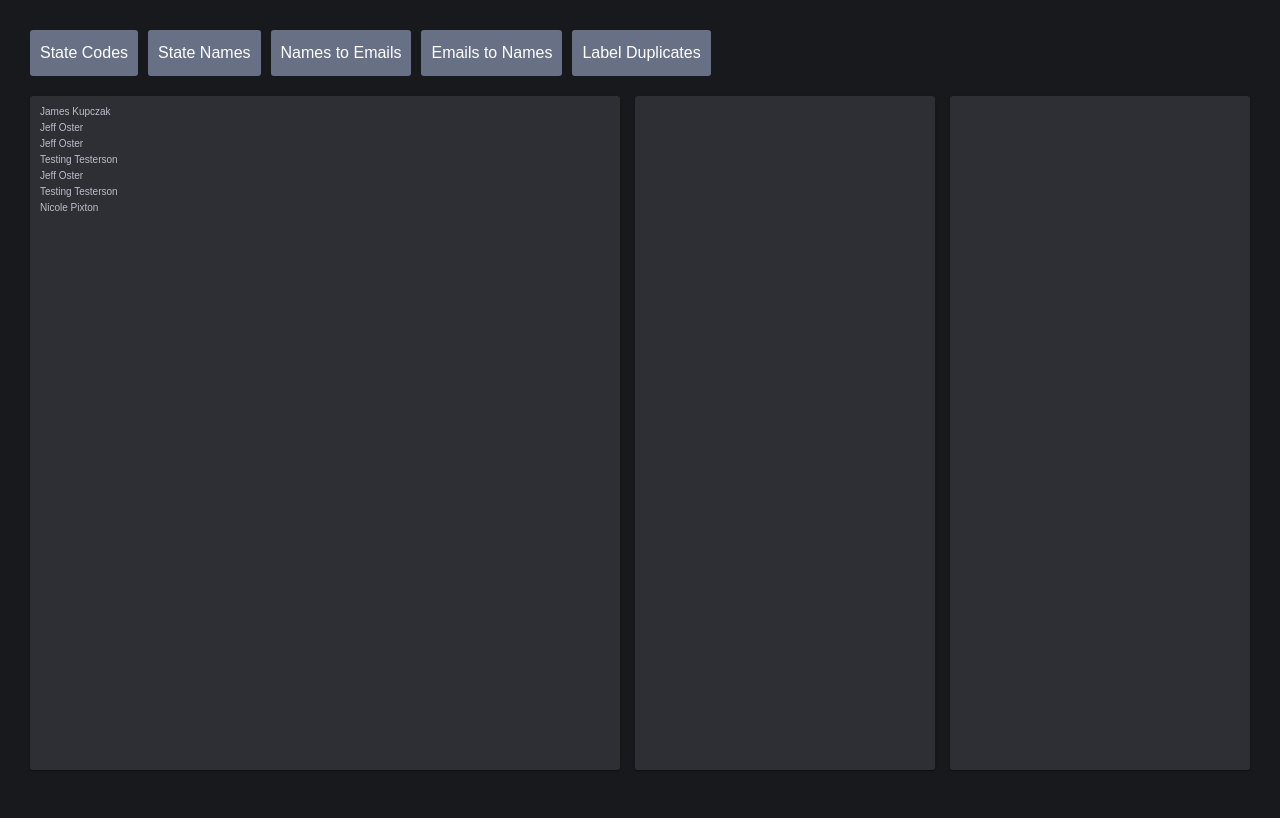
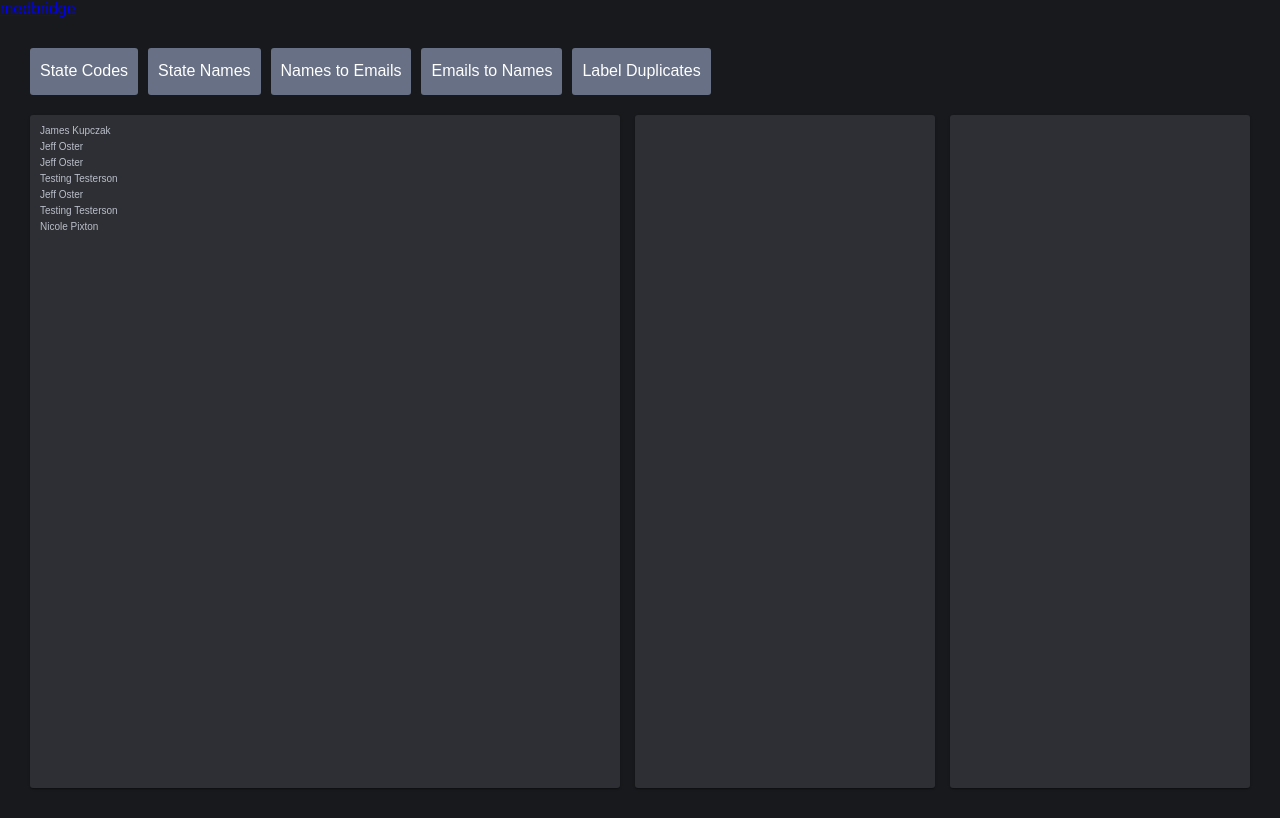
Before and after one commit to jkupczak/jkupczak.github.io, a plain HTML site: page names-to-emails.html in a window 1280 px wide. Drawn offline with Linux system fonts and the light colour scheme.

Commit message:
Update names-to-emails.html

```diff
--- a/names-to-emails.html
+++ b/names-to-emails.html
@@ -75,6 +75,8 @@
     </style>
   </head>
   <body>
+
+    <a href="https://mkt-60.staging.medbridgeeducation.com/">medbridge</a>
 
     <div id="main-container">
 
```
